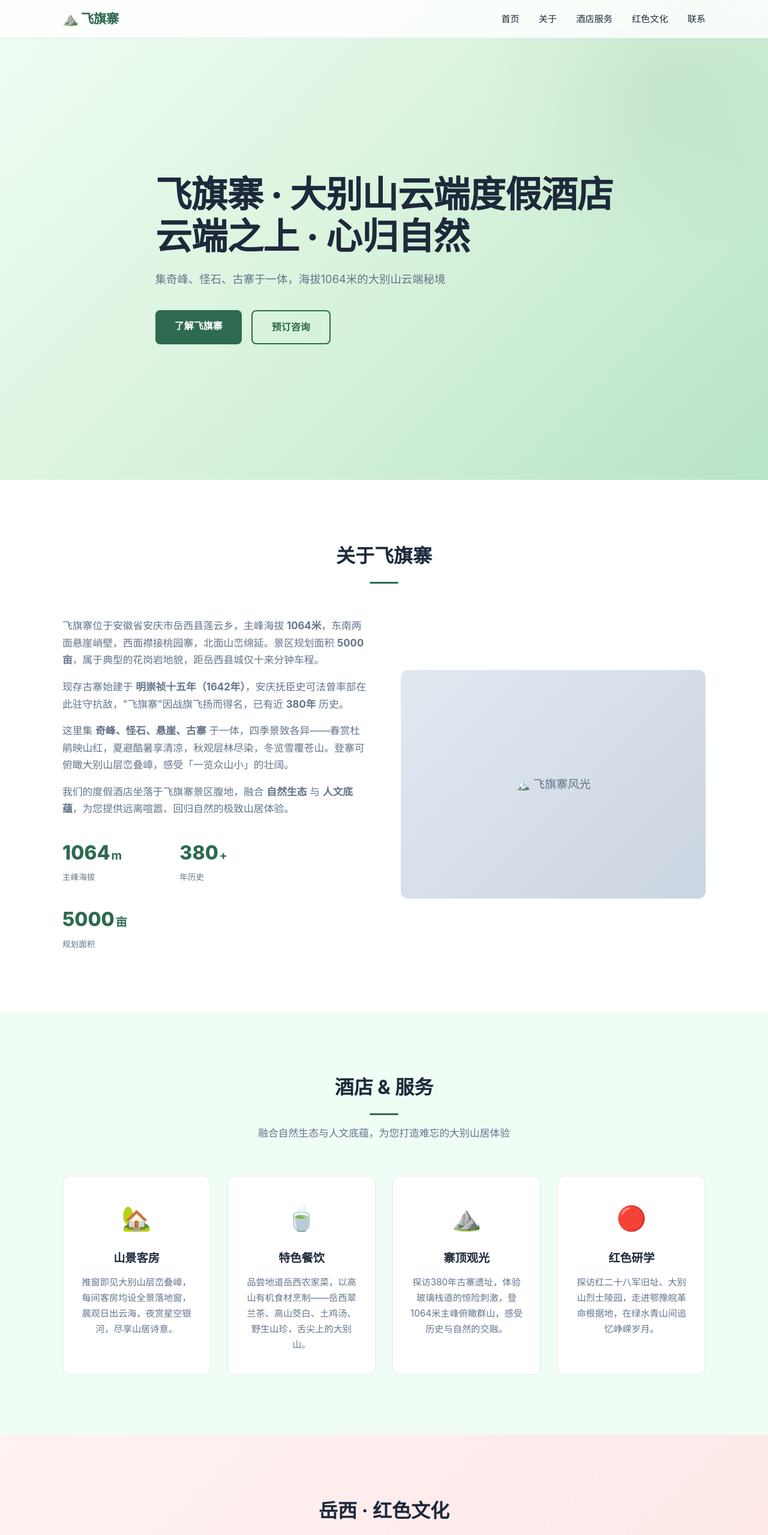
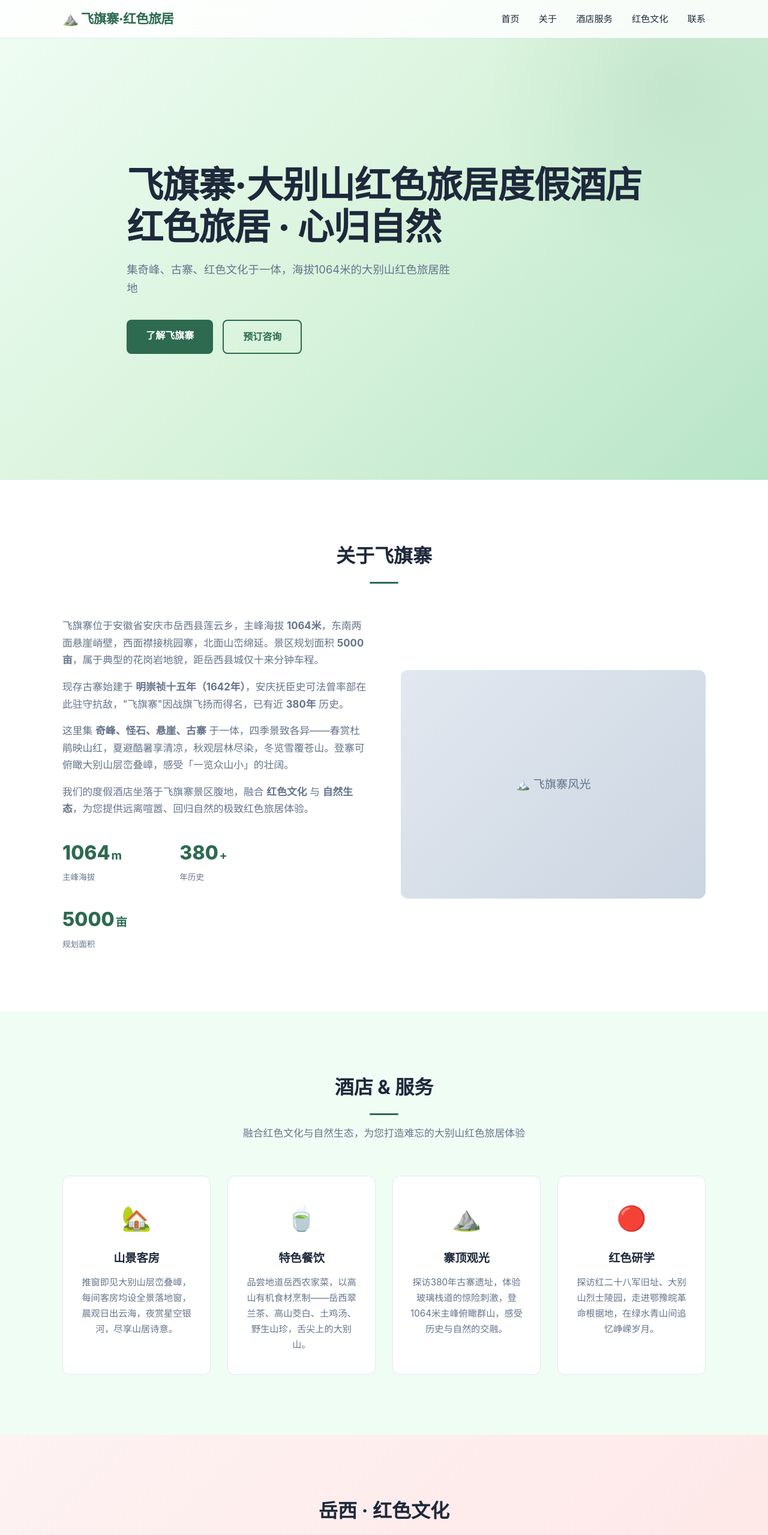
Before and after one commit to gumingdiaoyu56-crypto/lvjujiayuan, a website: page index.html in a window 1280 px wide. Shown: the top 2559 px of the page at 60% size. Drawn offline with Linux system fonts and the light colour scheme.

Commit message:
Update index.html

```diff
--- a/index.html
+++ b/index.html
@@ -3,14 +3,14 @@
 <head>
   <meta charset="UTF-8">
   <meta name="viewport" content="width=device-width, initial-scale=1.0">
-  <title>飞旗寨 · 大别山云端度假酒店</title>
+  <title>飞旗寨·大别山红色旅居度假酒店</title>
   <link rel="stylesheet" href="css/style.css">
 </head>
 <body>
   <!-- ====== 导航栏 ====== -->
   <header class="navbar" id="navbar">
     <div class="container nav-container">
-      <a href="#hero" class="logo">⛰️ 飞旗寨</a>
+      <a href="#hero" class="logo">⛰️ 飞旗寨·红色旅居</a>
       <button class="nav-toggle" id="navToggle" aria-label="菜单">
         <span></span><span></span><span></span>
       </button>
@@ -29,8 +29,8 @@
   <!-- ====== 首页英雄区 ====== -->
   <section class="hero" id="hero">
     <div class="container hero-content">
-      <h1>飞旗寨 · 大别山云端度假酒店<br>云端之上 · 心归自然</h1>
-      <p class="hero-sub">集奇峰、怪石、古寨于一体，海拔1064米的大别山云端秘境</p>
+      <h1>飞旗寨·大别山红色旅居度假酒店<br>红色旅居 · 心归自然</h1>
+      <p class="hero-sub">集奇峰、古寨、红色文化于一体，海拔1064米的大别山红色旅居胜地</p>
       <div class="hero-btns">
         <a href="#about" class="btn btn-primary">了解飞旗寨</a>
         <a href="#contact" class="btn btn-outline">预订咨询</a>
@@ -51,7 +51,7 @@
           <p>飞旗寨位于安徽省安庆市岳西县莲云乡，主峰海拔 <strong>1064米</strong>，东南两面悬崖峭壁，西面襟接桃园寨，北面山峦绵延。景区规划面积 <strong>5000亩</strong>，属于典型的花岗岩地貌，距岳西县城仅十来分钟车程。</p>
           <p>现存古寨始建于 <strong>明崇祯十五年（1642年）</strong>，安庆抚臣史可法曾率部在此驻守抗敌，"飞旗寨"因战旗飞扬而得名，已有近 <strong>380年</strong> 历史。</p>
           <p>这里集 <strong>奇峰、怪石、悬崖、古寨</strong> 于一体，四季景致各异——春赏杜鹃映山红，夏避酷暑享清凉，秋观层林尽染，冬览雪覆苍山。登寨可俯瞰大别山层峦叠嶂，感受「一览众山小」的壮阔。</p>
-          <p>我们的度假酒店坐落于飞旗寨景区腹地，融合 <strong>自然生态</strong> 与 <strong>人文底蕴</strong>，为您提供远离喧嚣、回归自然的极致山居体验。</p>
+          <p>我们的度假酒店坐落于飞旗寨景区腹地，融合 <strong>红色文化</strong> 与 <strong>自然生态</strong>，为您提供远离喧嚣、回归自然的极致红色旅居体验。</p>
           <div class="stats">
             <div class="stat-item">
               <span class="stat-num" data-count="1064">0</span><span class="stat-unit">m</span>
@@ -82,7 +82,7 @@
       <div class="section-header">
         <h2>酒店 &amp; 服务</h2>
         <div class="divider"></div>
-        <p class="section-desc">融合自然生态与人文底蕴，为您打造难忘的大别山居体验</p>
+        <p class="section-desc">融合红色文化与自然生态，为您打造难忘的大别山红色旅居体验</p>
       </div>
       <div class="services-grid">
         <div class="service-card">
@@ -193,8 +193,8 @@
     <div class="container">
       <div class="footer-grid">
         <div class="footer-brand">
-          <h3>⛰️ 飞旗寨度假酒店</h3>
-          <p>云端之上 · 心归自然。大别山腹地的诗意栖居。</p>
+          <h3>⛰️ 飞旗寨·红色旅居度假酒店</h3>
+          <p>红色旅居 · 心归自然。大别山腹地的诗意栖居。</p>
         </div>
         <div class="footer-links">
           <h4>快速链接</h4>
@@ -213,7 +213,7 @@
         </div>
       </div>
       <div class="footer-bottom">
-        <p>&copy; 2026 飞旗寨度假酒店 · All Rights Reserved</p>
+        <p>&copy; 2026 飞旗寨·红色旅居度假酒店 · All Rights Reserved</p>
       </div>
     </div>
   </footer>
```
